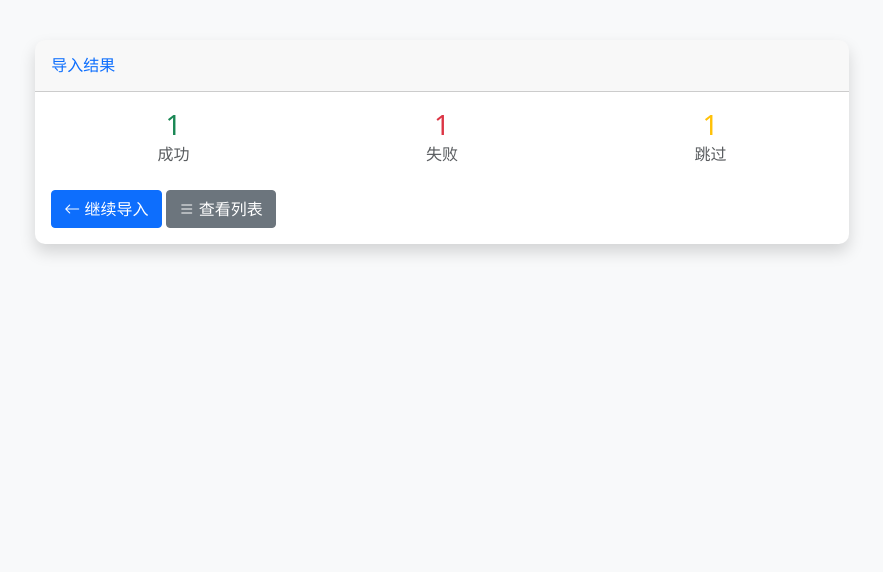
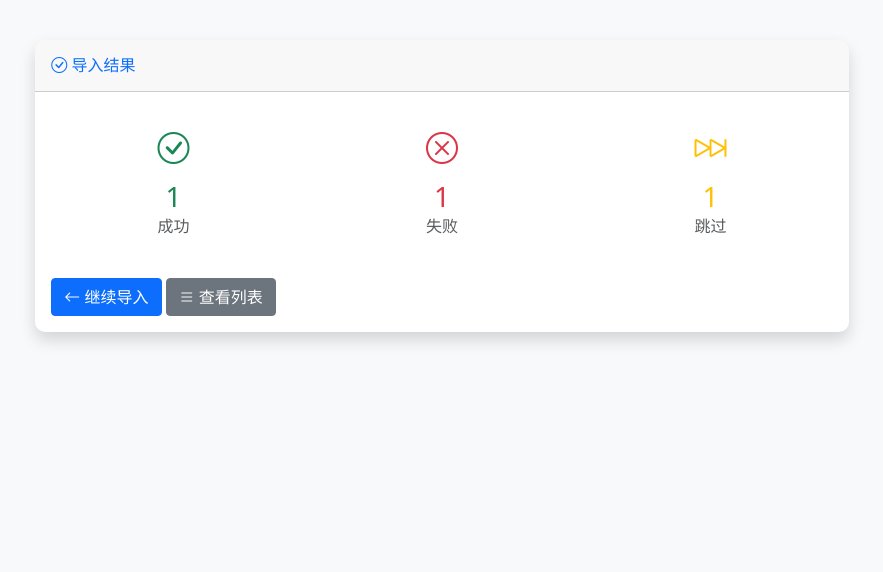
Before and after one commit to muzqingt/MyJXC, a Python web app: template app/templates/partner/import_result.html in a window 1280 px wide. Shown: the part 56-628 px from the top of the page, without its empty margins (198-1081 px from the left). Run offline with Jinja, Linux system fonts and the light colour scheme; the template is opened without the code that fills it: most values are stand-ins (such as "Sample title", 1, 10 or a date in 2020); some libraries are stand-ins or nearby versions.

Commit message:
feat(v3): import UX improvements
- Enhanced import result pages with icons and cards
- Error details shown in table format
- Success/fail/skip statistics with visual cards
- 4 import UX tests

Phase 3 of v3.0 batch import milestone.

Co-Authored-By: Claude Opus 4.7 <noreply@anthropic.com>

```diff
--- a/app/templates/partner/import_result.html
+++ b/app/templates/partner/import_result.html
@@ -8,32 +8,74 @@
         <div class="col-lg-8 offset-lg-2">
             <div class="card shadow">
                 <div class="card-header py-3">
-                    <h6 class="m-0 font-weight-bold text-primary">导入结果</h6>
+                    <h6 class="m-0 font-weight-bold text-primary">
+                        <i class="bi bi-check-circle"></i> 导入结果
+                    </h6>
                 </div>
                 <div class="card-body">
+                    <!-- 统计卡片 -->
                     <div class="row text-center mb-4">
                         <div class="col-md-4">
-                            <div class="h3 mb-0 text-success">{{ success_count }}</div>
-                            <div class="text-muted">成功</div>
+                            <div class="card border-success">
+                                <div class="card-body">
+                                    <i class="bi bi-check-circle text-success" style="font-size: 2rem;"></i>
+                                    <div class="h3 mb-0 text-success mt-2">{{ success_count }}</div>
+                                    <div class="text-muted">成功</div>
+                                </div>
+                            </div>
                         </div>
                         <div class="col-md-4">
-                            <div class="h3 mb-0 text-danger">{{ fail_count }}</div>
-                            <div class="text-muted">失败</div>
+                            <div class="card border-danger">
+                                <div class="card-body">
+                                    <i class="bi bi-x-circle text-danger" style="font-size: 2rem;"></i>
+                                    <div class="h3 mb-0 text-danger mt-2">{{ fail_count }}</div>
+                                    <div class="text-muted">失败</div>
+                                </div>
+                            </div>
                         </div>
                         <div class="col-md-4">
-                            <div class="h3 mb-0 text-warning">{{ skip_count }}</div>
-                            <div class="text-muted">跳过</div>
+                            <div class="card border-warning">
+                                <div class="card-body">
+                                    <i class="bi bi-skip-forward text-warning" style="font-size: 2rem;"></i>
+                                    <div class="h3 mb-0 text-warning mt-2">{{ skip_count }}</div>
+                                    <div class="text-muted">跳过</div>
+                                </div>
+                            </div>
                         </div>
                     </div>
 
                     {% if errors %}
-                    <div class="alert alert-warning">
-                        <h6>错误详情：</h6>
-                        <ul class="mb-0">
-                            {% for error in errors %}
-                            <li>{{ error }}</li>
-                            {% endfor %}
-                        </ul>
+                    <div class="card border-warning mb-4">
+                        <div class="card-header bg-warning text-white">
+                            <i class="bi bi-exclamation-triangle"></i> 错误详情
+                        </div>
+                        <div class="card-body">
+                            <div class="table-responsive">
+                                <table class="table table-sm table-striped">
+                                    <thead>
+                                        <tr>
+                                            <th>行号</th>
+                                            <th>错误信息</th>
+                                        </tr>
+                                    </thead>
+                                    <tbody>
+                                        {% for error in errors %}
+                                        <tr class="table-danger">
+                                            <td>{{ loop.index }}</td>
+                                            <td>{{ error }}</td>
+                                        </tr>
+                                        {% endfor %}
+                                    </tbody>
+                                </table>
+                            </div>
+                        </div>
+                    </div>
+                    {% endif %}
+
+                    {% if success_count > 0 %}
+                    <div class="alert alert-success">
+                        <i class="bi bi-check-circle"></i>
+                        成功导入 {{ success_count }} 条记录！
                     </div>
                     {% endif %}
 
```
Also changed, not shown: app/templates/product/import_result.html (+56 -14 lines), tests/test_import_ux.py (added, +93 -0 lines).
